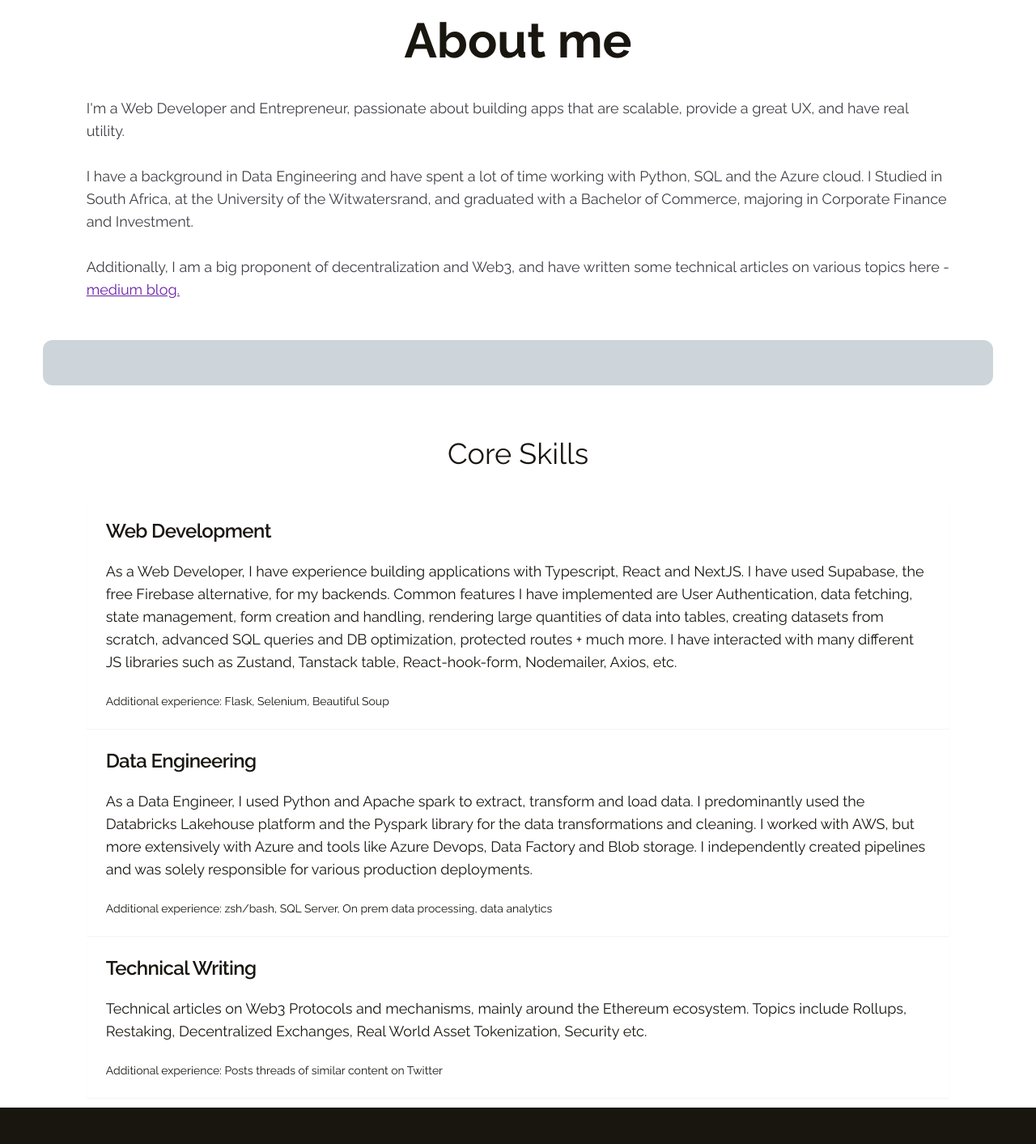
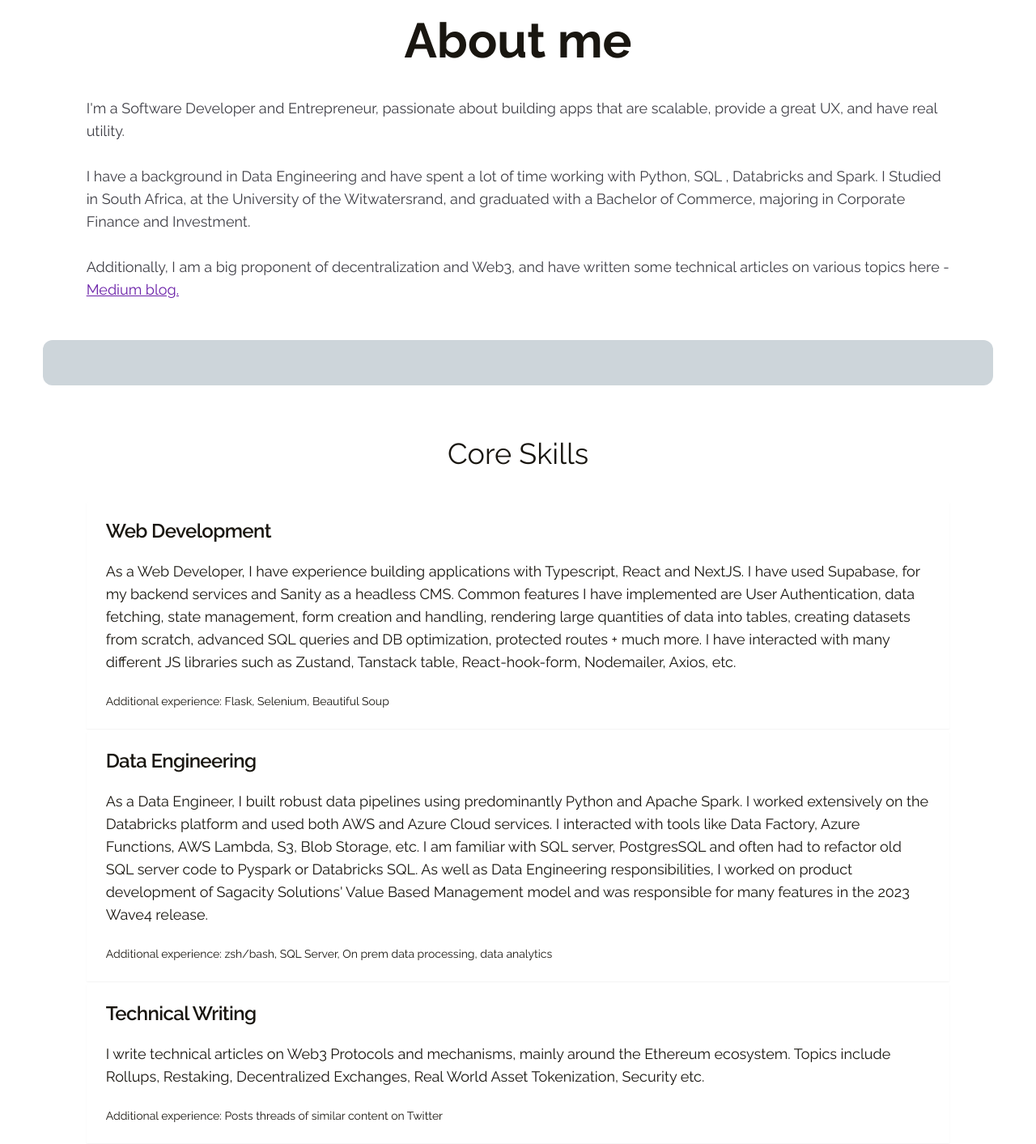
Before and after one commit to jamoowen/Portfolio-v2, a Next.js app: page / in a window 1280 px wide. Shown: the part 1040-2453 px from the top of the page at 81% size. Built offline with nearby package versions, Linux system fonts and the light colour scheme; no server answers.

Commit message:
changed wording

```diff
--- a/src/components/about/about.tsx
+++ b/src/components/about/about.tsx
@@ -27,14 +27,14 @@ const About = () => {
 
                 <div className='flex flex-col w-full h-full gap-5 '>
                     <div className="w-10/12 mx-auto">
-                        <p>{`I'm a Web Developer and Entrepreneur, passionate about building apps that are scalable, provide a great UX, and have real utility.`}</p><br />
-                        <p>{`I have a background in Data Engineering and have spent a lot of time working with Python, SQL and the Azure cloud.
+                        <p>{`I'm a Software Developer and Entrepreneur, passionate about building apps that are scalable, provide a great UX, and have real utility.`}</p><br />
+                        <p>{`I have a background in Data Engineering and have spent a lot of time working with Python, SQL , Databricks and Spark.
                             I Studied in South Africa, at the University of the Witwatersrand, and graduated with a Bachelor of Commerce, majoring in Corporate Finance
                             and Investment.
                         `}</p>
                         <br></br>
                         <p>{`Additionally, I am a big proponent of decentralization and Web3, and have written
-                         some technical articles on various topics here - `}<Link className="text-purple-800 underline" href="https://medium.com/@jamesowen.dev">medium blog.</Link></p>
+                         some technical articles on various topics here - `}<Link className="text-purple-800 underline" href="https://medium.com/@jamesowen.dev">Medium blog.</Link></p>
                         <br />
                     </div>
 
@@ -59,7 +59,7 @@ const About = () => {
                                     </CardHeader>
                                     <CardContent className="flex-grow text-sm sm:text-lg">
                                         As a Web Developer, I have experience building applications with Typescript, React and NextJS.
-                                        I have used Supabase, the free Firebase alternative, for my backends. Common features I have implemented are
+                                        I have used Supabase, for my backend services and Sanity as a headless CMS. Common features I have implemented are
                                         User Authentication, data fetching, state management, form creation and handling, rendering large quantities of data into tables,
                                         creating datasets from scratch, advanced SQL queries and DB optimization, protected routes + much more.
                                         I have interacted with many different JS libraries such as Zustand, Tanstack table, React-hook-form, Nodemailer, Axios, etc.
@@ -77,9 +77,10 @@ const About = () => {
                                         <CardTitle className="">Data Engineering</CardTitle>
                                     </CardHeader>
                                     <CardContent className="flex-grow text-sm sm:text-lg">
-                                        As a Data Engineer, I used Python and Apache spark to extract, transform and load data. I predominantly used the Databricks Lakehouse platform and the Pyspark
-                                        library for the data transformations and cleaning. I worked with AWS, but more extensively with Azure and tools like Azure Devops, Data Factory and Blob storage.
-                                        I independently created pipelines and was solely responsible for various production deployments.
+                                    As a Data Engineer, I built robust data pipelines using predominantly Python and Apache Spark. I worked extensively on the Databricks platform and used both
+                                    AWS and Azure Cloud services. I interacted with tools like Data Factory, Azure Functions, AWS Lambda, S3, Blob Storage, etc. I am familiar with SQL server, PostgresSQL and
+                                    often had to refactor old SQL server code to Pyspark or Databricks SQL. As well as Data Engineering responsibilities, I worked on product development of
+                                    Sagacity Solutions' Value Based Management model and was responsible for many features in the 2023 Wave4 release.
 
                                     </CardContent>
                                     <CardFooter className="text-xs sm:text-sm">
@@ -94,7 +95,7 @@ const About = () => {
                                         <CardTitle className="">Technical Writing</CardTitle>
                                     </CardHeader>
                                     <CardContent className="flex-grow text-sm sm:text-lg">
-                                        Technical articles on Web3 Protocols and mechanisms, mainly around the Ethereum ecosystem. Topics include Rollups, Restaking, Decentralized Exchanges, Real World Asset Tokenization, Security etc.
+                                        I write technical articles on Web3 Protocols and mechanisms, mainly around the Ethereum ecosystem. Topics include Rollups, Restaking, Decentralized Exchanges, Real World Asset Tokenization, Security etc.
                                     </CardContent>
                                     <CardFooter className="text-xs sm:text-sm">
                                         Additional experience: Posts threads of similar content on Twitter
--- a/src/components/blog/blog.tsx
+++ b/src/components/blog/blog.tsx
@@ -130,7 +130,7 @@ const Blog = () => {
 
                 <div className="grid grid-cols-3 gap-1 mb-4 sm:gap-4 sm:px-2">
                     <div className="col-span-3 sm:col-start-2 sm:col-span-2">
-                        <h2 className="p-4 sm:p-2">All of my medium articles are available on my Medium page: <Link className="text-purple-600 underline" href="https://medium.com/@jamesowen.dev">@jamesowen.dev</Link></h2>
+                        <h2 className="p-4 sm:p-2  ml-2">All of my medium articles are available on my Medium page: <Link className="text-purple-600 underline" href="https://medium.com/@jamesowen.dev">@jamesowen.dev</Link></h2>
                     </div>
                     <div className="col-span-1 flex p-4 flex-col bg-windows border-2 ml-2">
                     <h4 className="mb-4 font-bold leading-none text-md">Articles</h4>
--- a/src/components/contact/contact.tsx
+++ b/src/components/contact/contact.tsx
@@ -150,7 +150,7 @@ const Contact = () => {
                             )}
                         />
 
-                        <Button className="bg-windows mt-2 font-bold w-24 font-raleway rounded-[4px] " type="submit">
+                        <Button className="bg-windows mt-4 font-bold w-24 font-raleway rounded-[2px] " type="submit">
                             {loading ? <p className="animate-spin"><AiOutlineLoading3Quarters /></p>
                                 : <p>Send</p>}
                         </Button>
@@ -160,16 +160,16 @@ const Contact = () => {
 
 
                 <div className="flex flex-row gap-5 w-8/12 text-4xl border-2 border-windows p-4 rounded-[4px]  justify-around mt-10">
-                    <Link target='_blank' href="https://github.com/jamoowen">
+                    <Link target='_blank' href="https://github.com/jamoowen" className="hover:text-windows">
                         <BsGithub />
                     </Link>
-                    <Link target='_blank' href="https://twitter.com/jmsowen24">
+                    <Link target='_blank' href="https://twitter.com/jmsowen24" className="hover:text-windows">
                         <BsTwitter />
                     </Link>
-                    <Link target='_blank' href="https://medium.com/@jamesowen.dev">
+                    <Link target='_blank' href="https://medium.com/@jamesowen.dev" className="hover:text-windows">
                         <BsMedium />
                     </Link>
-                    <Link target='_blank' href="https://www.linkedin.com/in/jamesowen24/">
+                    <Link target='_blank' href="https://www.linkedin.com/in/jamesowen24/" className="hover:text-windows">
                         <BsLinkedin />
                     </Link>
 
--- a/src/components/nav.tsx
+++ b/src/components/nav.tsx
@@ -67,16 +67,17 @@ const Nav = () => {
                 </NavigationMenuList>
             </NavigationMenu>
             <div className="flex flex-row items-center gap-5 text-xl shrink-0">
-                <Link target="_blank" href="https://github.com/jamoowen">
+                <Link target="_blank" href="https://github.com/jamoowen" className="hover:text-windows">
+
                     <BsGithub />
                 </Link>
-                <Link target="_blank" href="https://twitter.com/jmsowen24">
+                <Link target="_blank" href="https://twitter.com/jmsowen24" className="hover:text-windows">
                     <BsTwitter />
                 </Link>
-                <Link target="_blank" href="https://medium.com/@jamesowen.dev">
+                <Link target="_blank" href="https://medium.com/@jamesowen.dev" className="hover:text-windows">
                     <BsMedium />
                 </Link>
-                <Link target="_blank" href="https://www.linkedin.com/in/jamesowen24/">
+                <Link target="_blank" href="https://www.linkedin.com/in/jamesowen24/" className="hover:text-windows">
                     <BsLinkedin />
                 </Link>
             </div>
```
